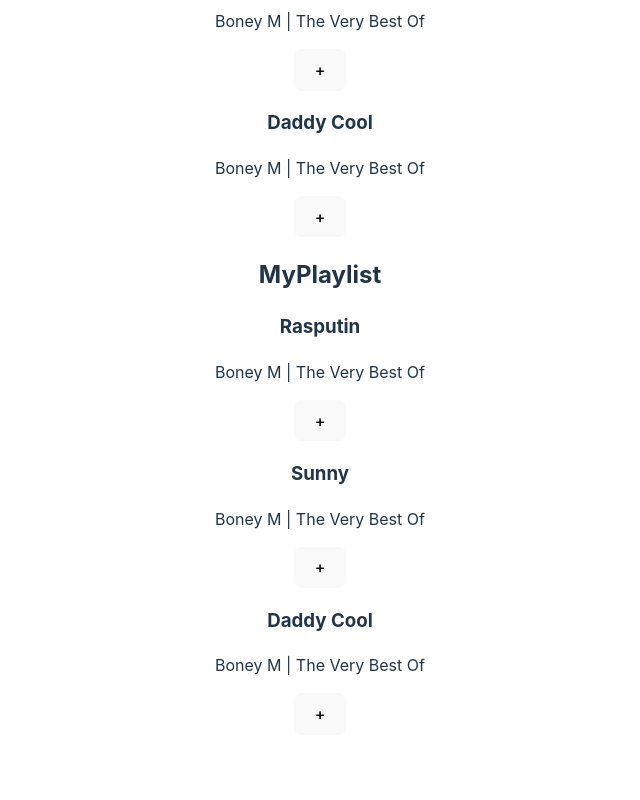
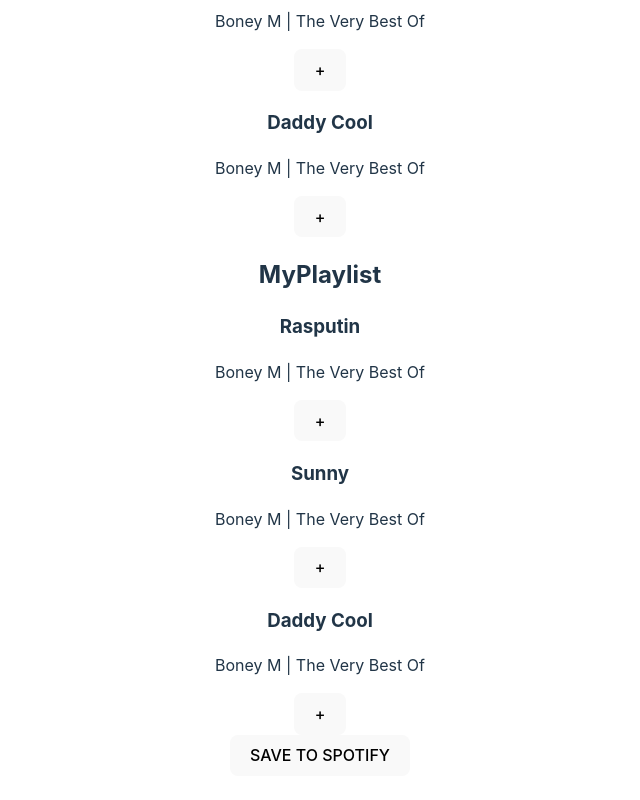
Before and after one commit to luneroka/jammming, a React (Vite) app in the folder frontend/: page / in a window 1280 px wide. Shown: the part 458-1258 px from the top of the page, without its empty margins (320-960 px from the left). Before the commit the page ends 1225 px from the top, so only its background shows below. Built offline with nearby package versions, Linux system fonts and the light colour scheme.

Commit message:
Add save to spotify button tag

```diff
--- a/frontend/src/components/Playlist.jsx
+++ b/frontend/src/components/Playlist.jsx
@@ -5,6 +5,7 @@
     <div className='playlist'>
       <h2>{props.playlistName}</h2>
       <TrackList tracks={props.playlistTracks} />
+      <button className='save-btn'>SAVE TO SPOTIFY</button>
     </div>
   );
 }
```
